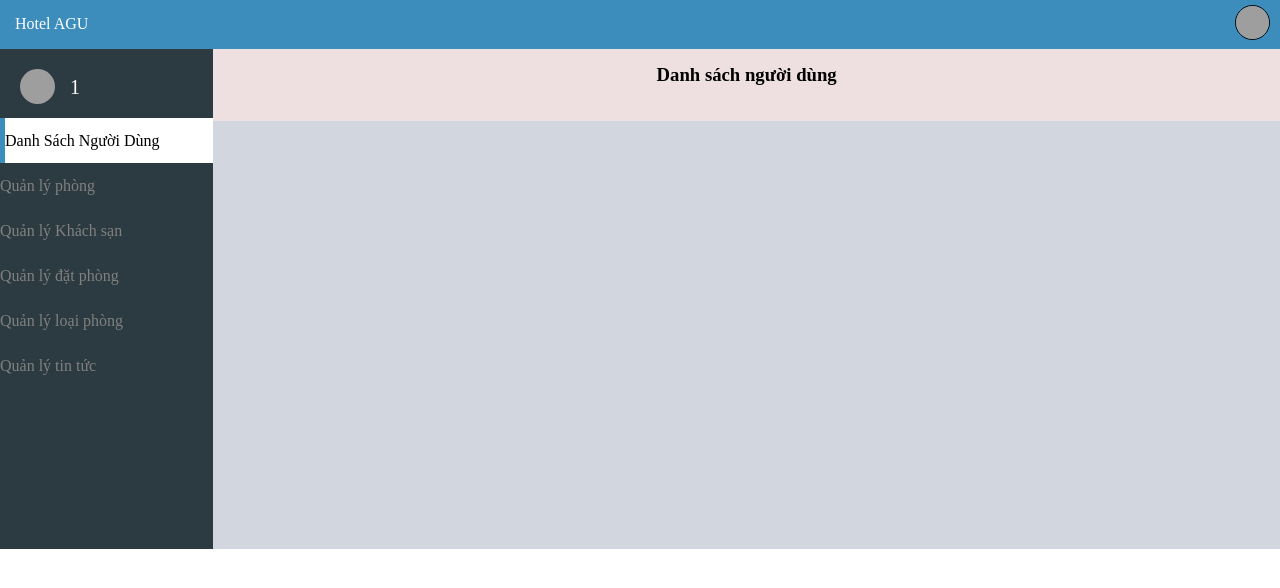
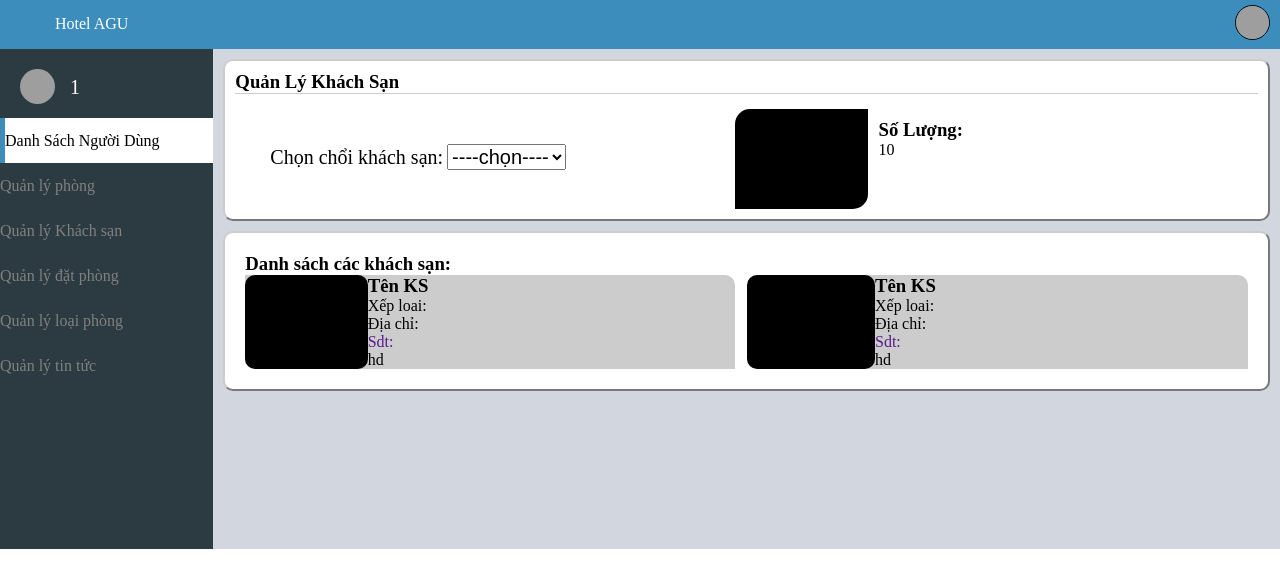
Before and after one commit to NQuocThien/DA_KhachSan, a PHP site: page /main.php in a window 1280 px wide. Shown: the top 588 px of the page. Run offline with PHP 8.4, Linux system fonts and the light colour scheme; the visitor is signed in with stand-in values (Sample User, id 1); data that the repository does not hold is empty; some libraries are stand-ins or nearby versions; grey boxes are pictures that could not be loaded.

Commit message:
chỉnh lại khung main và làm 1 phần cái quản lý ds khách sạn

```diff
--- a/Js/mainuser.js
+++ b/Js/mainuser.js
@@ -22,17 +22,17 @@ img_usera.addEventListener('click',() => {
      event.preventDefault();
      // Lấy đường dẫn của file PHP tương ứng
      const target = this.getAttribute('data-target');
-
+    //  console.log(target);
      // Lấy nội dung của file PHP tương ứng bằng phương thức fetch()
      fetch(target)
        .then(response => response.text())
        .then(data => {
-         // Gán nội dung của file PHP vào phần tử HTML
+        // Gán nội dung của file PHP vào phần tử HTML
          const content = document.getElementById('container');
          content.innerHTML = data;
-
+         //console.log(data);
          // Xóa lớp active khỏi tất cả các phần tử a
-         links.forEach(link => {
+           links.forEach(link => {
            link.classList.remove('active');
          });
 
@@ -55,33 +55,33 @@ img_usera.addEventListener('click',() => {
      });
  }
 
-const fileInput = document.getElementById('myFileInput');
-const image = document.getElementById('myImage');
-const image1 = document.getElementById('myImage1');
-fileInput.addEventListener('change', () => {
-    image1.style.display = 'none';
-    image.style.display = 'block';
-    // Lấy tệp hình ảnh đã chọn
-    const file = fileInput.files[0];
+// const fileInput = document.getElementById('myFileInput');
+// const image = document.getElementById('myImage');
+// const image1 = document.getElementById('myImage1');
+// fileInput.addEventListener('change', () => {
+//     image1.style.display = 'none';
+//     image.style.display = 'block';
+//     // Lấy tệp hình ảnh đã chọn
+//     const file = fileInput.files[0];
 
-    // Hiển thị hình ảnh
-    const reader = new FileReader();
-    reader.readAsDataURL(file);
-    reader.onload = function () {
-    image.src = reader.result;
-    };
-});
+//     // Hiển thị hình ảnh
+//     const reader = new FileReader();
+//     reader.readAsDataURL(file);
+//     reader.onload = function () {
+//     image.src = reader.result;
+//     };
+// });
 
-const fileInputRoom = document.getElementById('myFileInputRoom');
-const imageRoom = document.getElementById('myImageRoom');
-fileInputRoom.addEventListener('change', function() {
-    // Lấy tệp hình ảnh đã chọn
-    const fileRoom = fileInputRoom.files[0];
+// const fileInputRoom = document.getElementById('myFileInputRoom');
+// const imageRoom = document.getElementById('myImageRoom');
+// fileInputRoom.addEventListener('change', function() {
+//     // Lấy tệp hình ảnh đã chọn
+//     const fileRoom = fileInputRoom.files[0];
 
-    // Hiển thị hình ảnh
-    const readerRoom = new FileReader();
-    readerRoom.readAsDataURL(fileRoom);
-    readerRoom.onload = function () {
-      imageRoom.src = readerRoom.result;
-    };
-});
+//     // Hiển thị hình ảnh
+//     const readerRoom = new FileReader();
+//     readerRoom.readAsDataURL(fileRoom);
+//     readerRoom.onload = function () {
+//       imageRoom.src = readerRoom.result;
+//     };
+// });
--- a/Main/main.php
+++ b/Main/main.php
@@ -11,6 +11,7 @@
     <link rel="stylesheet" href="../css/quanlyroom.css">
     <link rel="stylesheet" href="../css/quanlyloaiphong.css">
     <link rel="stylesheet" href="../css/infouser.css">
+    <link rel="stylesheet" href="../css/manager_hotel.css">
 
     <script src="https://kit.fontawesome.com/0f57b9b4e5.js" crossorigin="anonymous"></script>
 
@@ -23,11 +24,12 @@
     ?>
 <body>
 
-<div class="header grid">
+<div class="header">
+    <div class="grid wide">
         <div class="tasbars row no-gutters">
             <div class="col l-2 header_logo">
                 <header class="logo">
-               <a href="mainuser.php" style="  color: #fff;" > Hotel AGU</a>
+                   <a href="../Chung/index.php" style="  color: #fff;" > Hotel AGU</a>
                 </header>
             </div>
             <div class="col l-10 header_main">
@@ -42,7 +44,11 @@
                 </div>
             </div>
         </div>
-    <div class="body row no-gutters">
+
+    </div>
+    <div class="body">
+        <div class="grid">
+            <div class="row no-gutters">
                 <div class="col l-2 navigation">
                     <div class="avatar" >
                         <img src="../upload/<?php echo$_SESSION['Img']?>" alt="" class="img_user_table" >
@@ -51,7 +57,7 @@
                     <div id="myList" class="row no-gutters">
                         <a class="col l-12 active" data-target="user.php?do=user">Danh Sách Người Dùng</a>
                         <a class="col l-12"data-target="quanlyroom.php?do=quanlyroom">Quản lý phòng</a>
-                <a class="col l-12"data-target="quanlyloaiphong.php?do=quanlyloaiphong">Quản lý Khách sạn</a>
+                        <a class="col l-12"data-target="ql_khachsan.php?do=ql_khachsan">Quản lý Khách sạn</a>
                         <a class="col l-12"data-target="quanlyloaiphong.php?do=quanlyloaiphong">Quản lý đặt phòng</a>
                         <a class="col l-12"data-target="quanlyloaiphong.php?do=quanlyloaiphong">Quản lý loại phòng</a>
                         <a class="col l-12"data-target="quanlyloaiphong.php?do=quanlyloaip  hong">Quản lý tin tức</a>
@@ -60,13 +66,17 @@
                 </div>
                 <div class="col l-10 container" id="container">
                     <?php
-                $do = isset($_GET['do']) ? $_GET['do'] : "user";
+                        $do = isset($_GET['do']) ? $_GET['do'] : "ql_khachsan";
                         include $do.".php";
                     ?>
                 </div>
                 <script src="../Js/mainuser.js"></script>
             </div>
         </div>
+
+
+    </div>
+</div>
 <?php } else header("Location: login.php");?>
 </body>
 </html>
--- /dev/null
+++ b/Main/ql_khachsan.php
@@ -0,0 +1,81 @@
+
+<div class="main_manager-hotel" >
+    <div class="list_hotel-header ">
+        <div class="row no-gutters ">
+            <h3 class="title l-12">
+                Quản Lý Khách Sạn
+            </h3>
+            <div class="header-body  l-12">
+                <div class="row no-gutters ">
+                    <div class="choose  l-6">
+                        <label for="select_list-hotel">Chọn chổi khách sạn:</label>
+                        <select name="select_list-hotel" id="select_list-hotel">
+                            <option value="0">----chọn----</option>
+                        </select>
+                    </div>
+                    <div class="infor l-6">
+                        <div class="row">
+                            <div class="infor_avartar l-3">
+
+                            </div>
+                            <div class="number l-9">
+
+                                <h3  >
+                                    Số Lượng:
+                                </h3>
+                                <p>
+                                    10
+                                </p>
+                            </div>
+
+                        </div>
+                    </div>
+                </div>
+            </div>
+
+        </div>
+    </div>
+
+    <div class="list_hotel-body">
+        <h3>
+            Danh sách các khách sạn:
+        </h3>
+        <div class="row">
+
+            <div class="hotel-element col l-6">
+                <div class="warper">
+                    <div class="row no-gutters ">
+                        <div class="avatar l-3">
+                            <img src="" alt="">
+                        </div>
+                        <div class="infor l-9">
+                            <h3>Tên KS</h3>
+                            <p>Xếp loai:</p>
+                            <p>Địa chỉ:</p>
+                            <a href="">Sdt:</a>
+                            <div> hd</div>
+                        </div>
+                    </div>
+                </div>
+            </div>
+
+            <div class="hotel-element col l-6">
+                <div class="warper">
+                    <div class="row  ">
+                        <div class="avatar l-3">
+                            <img src="" alt="">
+                        </div>
+                        <div class="infor l-9">
+                            <h3>Tên KS</h3>
+                            <p>Xếp loai:</p>
+                            <p>Địa chỉ:</p>
+                            <a href="">Sdt:</a>
+                            <div> hd</div>
+                        </div>
+                    </div>
+                </div>
+            </div>
+        </div>
+    </div>
+
+</div>
--- a/css/Grid.css
+++ b/css/Grid.css
@@ -26,7 +26,7 @@
     padding-right: 4px;
 }
 
-.row.no-gutters .col {
+.row.no-gutters >.col {
     padding-left: 0;
     padding-right: 0;
 }
--- a/css/mainuser1.css
+++ b/css/mainuser1.css
@@ -50,6 +50,9 @@ ul li{
     background-color: #4d526c;
     color: black;
 }
+.body{
+    margin: 0 auto;
+}
 .body .container {
     background-color: #d2d6de;
     min-height: 500px;
@@ -61,6 +64,7 @@ ul li{
     background-color: #2c3b41;
     color: gray;
     margin-top: 1px;
+    padding-left: 19px;
     overflow: auto;
 }
 .body .navigation .avatar{
--- /dev/null
+++ b/css/manager_hotel.css
@@ -0,0 +1,43 @@
+.container .main_manager-hotel .list_hotel-header,
+.container .main_manager-hotel .list_hotel-body{
+    background-color: #fff;
+    margin: 10px;
+    border: 2px #ccc outset;
+    border-radius: 10px  ;
+    padding: 10px;
+}
+.container .main_manager-hotel .list_hotel-header .title{
+    border-bottom: 1px solid #ccc;
+    margin-bottom: 15px;
+}
+.container .main_manager-hotel .list_hotel-header .header-body .choose{
+    padding: 35px ;
+
+}
+.container .main_manager-hotel .list_hotel-header .header-body .choose label,
+.container .main_manager-hotel .list_hotel-header .header-body .choose select{
+    font-size: 20px;
+
+}
+.container .main_manager-hotel .list_hotel-header .header-body .infor .infor_avartar{
+    background-color: black;
+    min-height: 100px;
+    width: 10px;
+    border-radius: 15px 0 15px 0;
+}
+.container .main_manager-hotel .list_hotel-header .header-body .infor .number{
+    padding: 10px;
+}
+.container .main_manager-hotel .list_hotel-body {
+    padding: 20px;
+}
+.container .main_manager-hotel .list_hotel-body .hotel-element .warper{
+    background-color: #ccc;
+    border-radius: 0 10px 0 10px;
+
+}
+.container .main_manager-hotel .list_hotel-body .hotel-element .avatar{
+    min-height: 30px;
+    background-color: black;
+    border-radius: 10px;
+}
```
Lines whose indentation alone changed are shown as unchanged.
